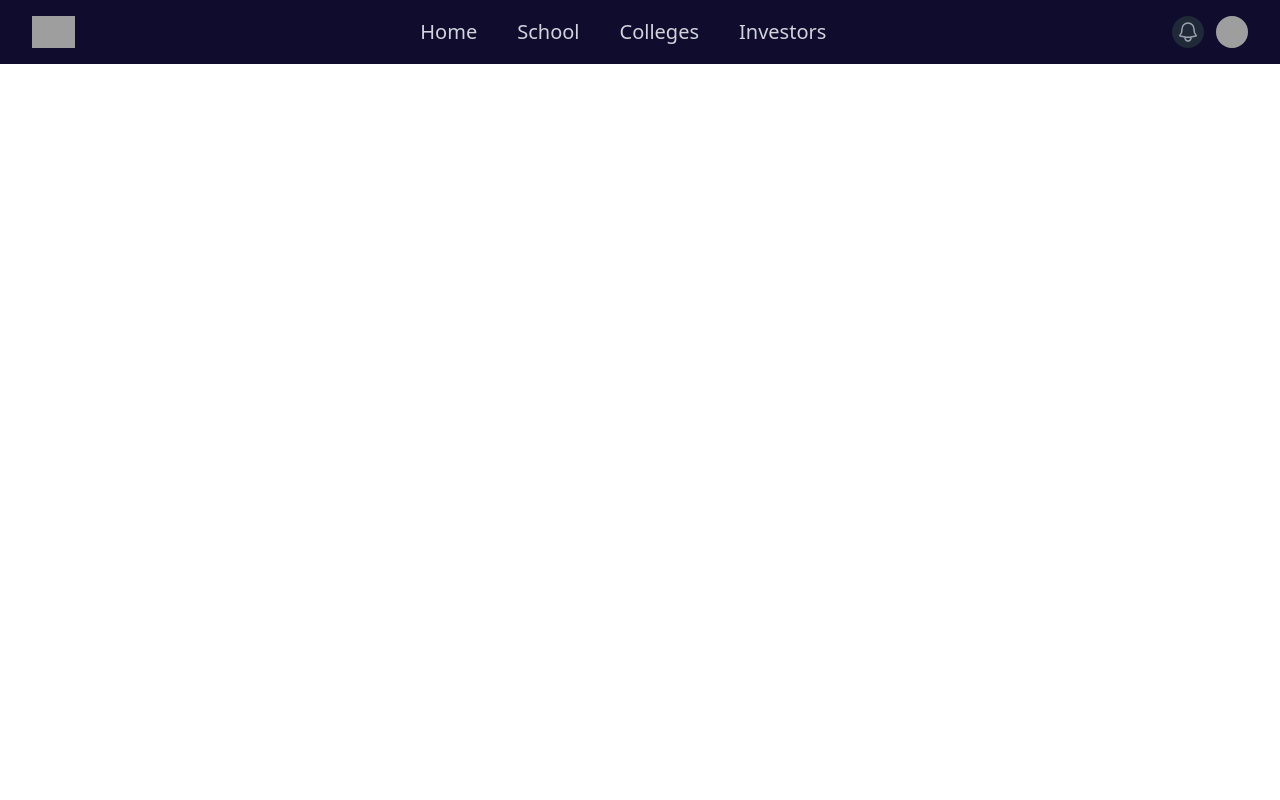
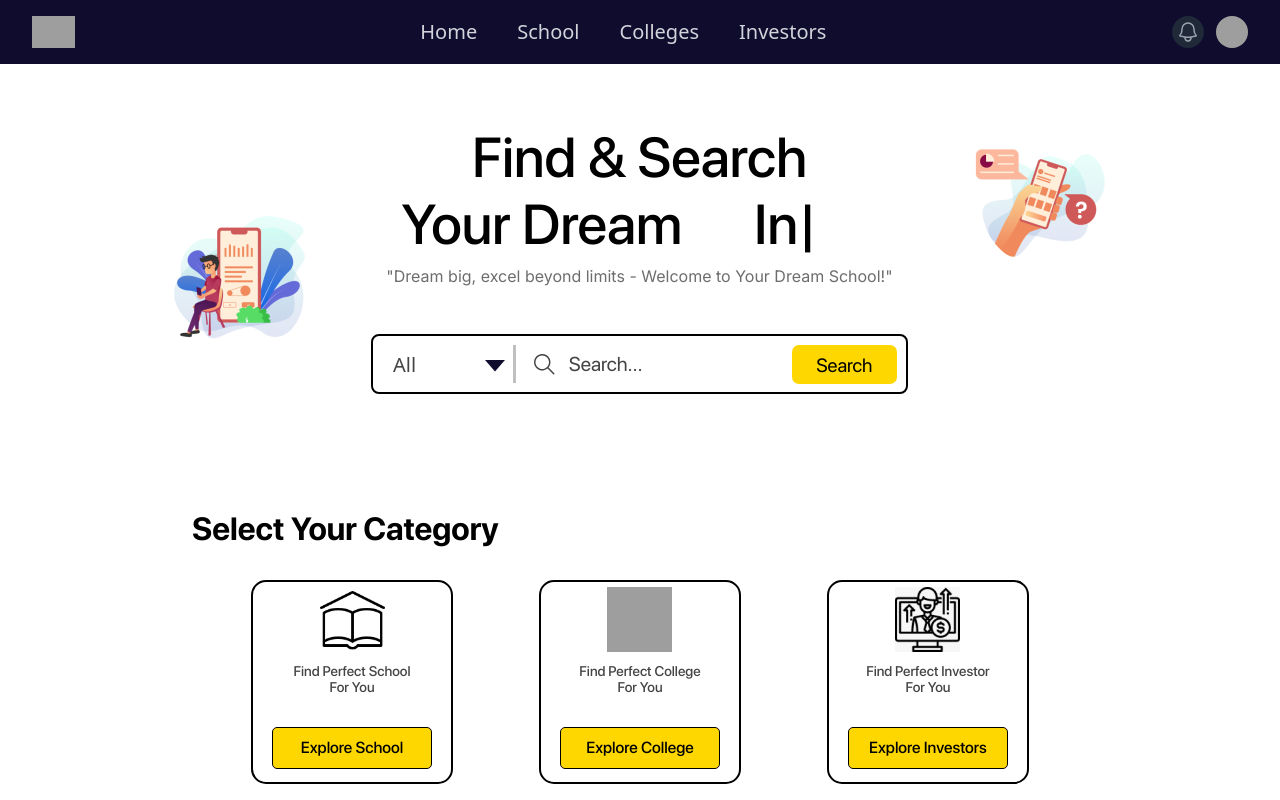
Before and after one commit to open-xyz/campus-finder, a React (Create React App) app: page / in a window 1280 px wide. Built offline with nearby package versions, Linux system fonts and the light colour scheme; grey boxes are pictures that could not be loaded.

Commit message:
React-router added

```diff
--- a/src/App.js
+++ b/src/App.js
@@ -1,16 +1,26 @@
 import "./App.css";
 import Home from "./Pages/Home/Home";
+import College from "./Pages/College/Home";
 import Navbar from "./Pages/Navbar/Navbar/Navbar";
-import { BrowserRouter, Route, Routes } from "react-router-dom";
+import { createBrowserRouter, RouterProvider } from "react-router-dom";
+
+const router = createBrowserRouter([
+  {
+    path: "/",
+    element: <Home />,
+  },
+  {
+    path: "/college",
+    element: <College />,
+  },
+]);
 
 function App() {
   return (
-    <BrowserRouter>
+    <div>
       <Navbar />
-      <Routes>
-        <Route path="/" element={Home} />
-      </Routes>
-    </BrowserRouter>
+      <RouterProvider router={router} />
+    </div>
   );
 }
 
--- a/src/Pages/College/Home.js
+++ b/src/Pages/College/Home.js
@@ -0,0 +1,5 @@
+import React from "react";
+
+export default function Home() {
+  return <div>College</div>;
+}
```
